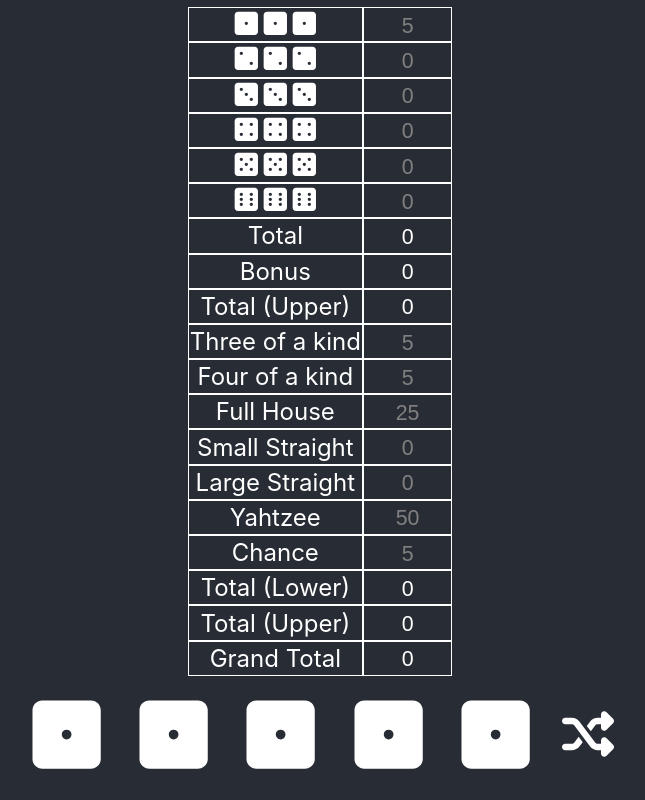
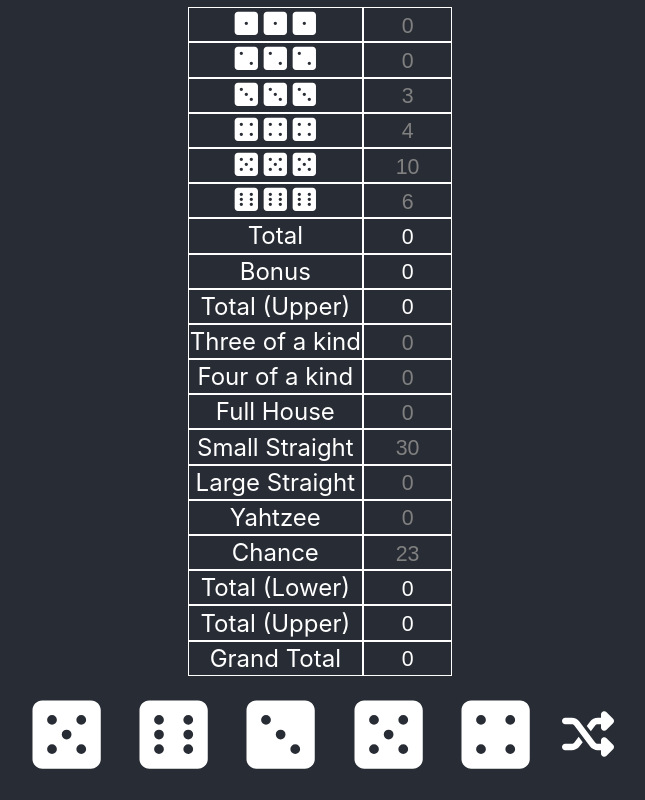
Before and after one commit to mwegnr/kniffel, a React (Create React App) app: page / in a window 1280 px wide. Shown: the whole page, without its empty margins (320-965 px from the left). Built offline with nearby package versions, Linux system fonts and the light colour scheme; the HTML template or start-up script is replaced by a standard one.

Commit message:
re-enable rolls after setting on a field

```diff
--- a/src/App.tsx
+++ b/src/App.tsx
@@ -15,7 +15,8 @@
 
 interface IState {
     diceValues: Array<number>;
-    diceLocked: Array<boolean>;
+    lockedDice: Array<boolean>;
+    lockedFields: Array<boolean>,
     currentRoll: number;
 }
 
@@ -24,9 +25,14 @@
     constructor(props: IProps) {
         super(props);
         this.state = {
-            diceValues: Array(5).fill(1),
-            diceLocked: Array(5).fill(false),
-            currentRoll: 0,
+            diceValues: Array.from({length: 5}, () => this.roll()),
+            lockedDice: Array(5).fill(false),
+            lockedFields: [
+                ...Array(6).fill(false),
+                ...Array(3).fill(true),
+                ...Array(7).fill(false),
+                ...Array(3).fill(true)],
+            currentRoll: 1,
         }
     }
 
@@ -35,9 +41,12 @@
         return (
             <div className="App">
                 <div className="App-body">
-                    <Board diceValues={this.state.diceValues}/>
+                    <Board diceValues={this.state.diceValues}
+                           lockedFields={this.state.lockedFields}
+                           lockField={(i: number) => this.lockField(i)}
+                    />
                     <Dice values={this.state.diceValues}
-                          lockedDice={this.state.diceLocked}
+                          lockedDice={this.state.lockedDice}
                           lockDie={(i: number) => this.lockDie(i)}
                           shuffleDice={() => this.shuffle()}
                     />
@@ -47,20 +56,33 @@
 
 
     lockDie(i: number) {
-        const nextLockedDice = this.state.diceLocked;
+        const nextLockedDice = this.state.lockedDice;
         nextLockedDice[i] = !nextLockedDice[i];
-        this.setState({diceLocked: nextLockedDice});
+        this.setState({lockedDice: nextLockedDice});
+    }
+
+    lockField(i: number) {
+        const nextLockedFields = this.state.lockedFields;
+        nextLockedFields[i] = true;
+        this.setState({
+            diceValues: Array.from({length: 5}, () => this.roll()),
+            lockedFields: nextLockedFields,
+            lockedDice: Array(5).fill(false),
+            currentRoll: 1
+        });
     }
 
     shuffle() {
+        console.log("shuffle")
+        console.log(this.state.currentRoll)
         if (this.state.currentRoll <= 2) {
             const nextValues = this.state.diceValues.map((value, index) => {
-                if (!this.state.diceLocked[index])
+                if (!this.state.lockedDice[index])
                     return this.roll()
                 return value
             });
             if (this.state.currentRoll === 2) {
-                this.setState({diceLocked: Array(5).fill(true)})
+                this.setState({lockedDice: Array(5).fill(true)})
             }
             this.setState({
                 diceValues: nextValues,
--- a/src/Board/Board.tsx
+++ b/src/Board/Board.tsx
@@ -6,11 +6,13 @@
 
 interface IProps {
     diceValues: Array<number>;
+    lockedFields: Array<boolean>,
+    lockField: (i: number) => void
+
 }
 
 interface IState {
     fieldValues: Array<number>,
-    fieldLockedStates: Array<boolean>,
 }
 
 class Board extends Component<IProps, IState> {
@@ -18,9 +20,7 @@
         super(props);
         this.state = {
             fieldValues: Array(19).fill(0),
-            fieldLockedStates: Array(19).fill(false)
         }
-        this.lockResultFields()
     }
 
     renderIconLabel(icon: string) {
@@ -69,12 +69,12 @@
 
 
     renderSingleField(i: number, calcValue: () => number, isResultField = false) {
-        return <Field locked={this.state.fieldLockedStates[i]}
+        return <Field locked={this.props.lockedFields[i]}
                       value={this.state.fieldValues[i]}
                       isResultField={isResultField}
                       calcValue={() => calcValue()}
                       setValue={(value: number) => this.setFieldValue(i, value)}
-                      onClick={() => this.lockField(i)}
+                      onClick={() => this.props.lockField(i)}
         />
     }
 
@@ -113,21 +113,6 @@
                 {this.renderFields()}
             </div>
         )
-    }
-
-    lockResultFields() {
-        this.lockField(6)
-        this.lockField(7)
-        this.lockField(8)
-        this.lockField(16)
-        this.lockField(17)
-        this.lockField(18)
-    }
-
-    lockField(i: number) {
-        const nextLockedFields = this.state.fieldLockedStates;
-        nextLockedFields[i] = true;
-        this.setState({fieldLockedStates: nextLockedFields});
     }
 
     setFieldValue(i: number, value: number) {
```
